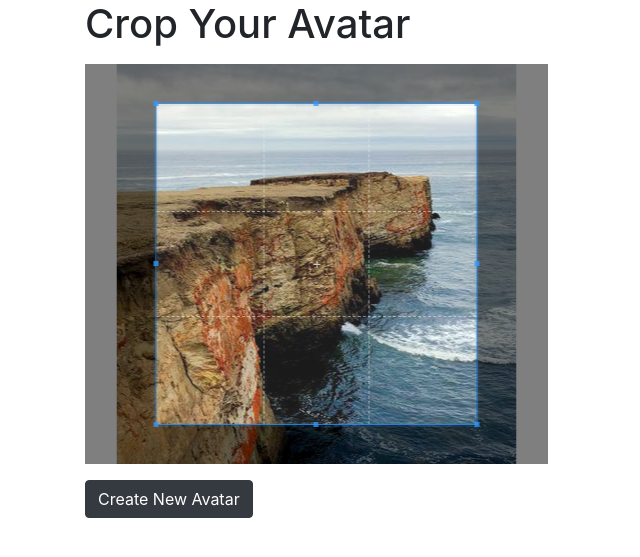
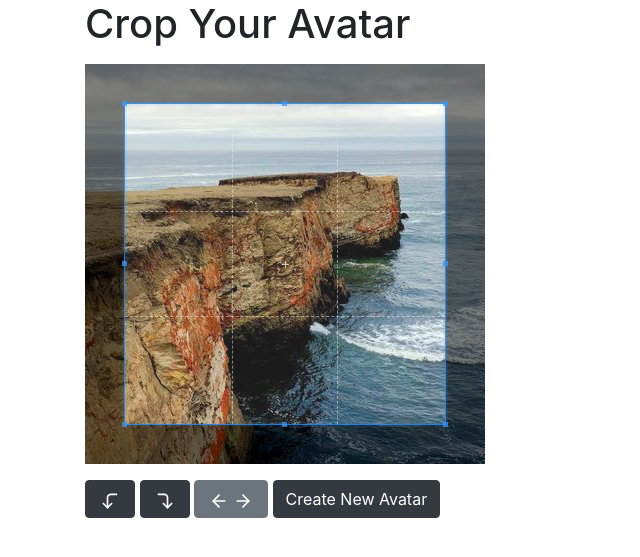
Before and after one commit to orion62996/techdegree_project_7, a Django app: page /accounts/crop-avatar in a window 1280 px wide. Shown: the part 56-613 px from the top of the page, without its empty margins (0-640 px from the left). Run offline with Django 3.2, Linux system fonts and the light colour scheme; the visitor is signed in with stand-in values (Sample User, id 1); data comes from the database, SQL or seed files in the repository; some libraries are stand-ins or nearby versions.

Commit message:
Added rotate and flip features

```diff
--- a/user_profile/accounts/forms.py
+++ b/user_profile/accounts/forms.py
@@ -96,5 +96,7 @@ class UserAvatarForm(forms.ModelForm):
 class CropAvatarForm(forms.Form):
     x = forms.FloatField(widget=forms.HiddenInput())
     y = forms.FloatField(widget=forms.HiddenInput())
-    w = forms.FloatField(widget=forms.HiddenInput())
-    h = forms.FloatField(widget=forms.HiddenInput())
+    width = forms.FloatField(widget=forms.HiddenInput())
+    height = forms.FloatField(widget=forms.HiddenInput())
+    rotate = forms.IntegerField(widget=forms.HiddenInput())
+    flip = forms.IntegerField(widget=forms.HiddenInput())
--- a/user_profile/accounts/templates/accounts/crop_avatar.html
+++ b/user_profile/accounts/templates/accounts/crop_avatar.html
@@ -15,10 +15,16 @@
   <form method="POST" enctype="multipart/form-data">
     {% csrf_token %}
     {{ crop_avatar_form }}
-    <div class="col-5 my-3 px-0">
+
+
+    <div class="crop-box-square my-3">
       <img id="image" src="{{ user.userprofile.avatar.url }}">
     </div>
+    <button class="btn btn-dark" type="button" onclick="cropper.rotate(-90);"><i data-feather="corner-left-down"></i></button>
+    <button class="btn btn-dark" type="button" onclick="cropper.rotate(90);"><i data-feather="corner-right-down"></i></button>
+    <button class="btn btn-secondary" type="button" aria-pressed="false" id="flipToggle"><i data-feather="arrow-left"></i><i data-feather="arrow-right"></i></button>
     <button class="btn btn-dark" type="submit">Create New Avatar</button>
+
   </form>
 
 {% endblock %}
--- a/user_profile/accounts/views.py
+++ b/user_profile/accounts/views.py
@@ -194,13 +194,17 @@ def crop_avatar(request):
         if crop_avatar_form.is_valid():
             x = crop_avatar_form.cleaned_data['x']
             y = crop_avatar_form.cleaned_data['y']
-            w = crop_avatar_form.cleaned_data['w']
-            h = crop_avatar_form.cleaned_data['h']
+            w = crop_avatar_form.cleaned_data['width']
+            h = crop_avatar_form.cleaned_data['height']
+            rotate = crop_avatar_form.cleaned_data['rotate']
+            flip = crop_avatar_form.cleaned_data['flip']
 
             image = Image.open(user_profile.avatar)
-            cropped_image = image.crop((x, y, w+x, h+y))
-            resized_image = cropped_image.resize((400, 400), Image.ANTIALIAS)
-            resized_image.save(user_profile.avatar.path)
+            if flip == -1:
+                image = image.transpose(method=Image.FLIP_LEFT_RIGHT)
+            rotated_image = image.rotate(-rotate, expand=True)
+            cropped_image = rotated_image.crop((x, y, w+x, y+h))
+            cropped_image.save(user_profile.avatar.path)
             return HttpResponseRedirect(reverse('accounts:edit'))
     else:
         crop_avatar_form = forms.CropAvatarForm()
--- a/user_profile/assets/css/global.css
+++ b/user_profile/assets/css/global.css
@@ -59,3 +59,9 @@ meter[value="5"]::-moz-meter-bar { background: #009933; }
   border-top-width: 0;
   padding-left: 0;
 }
+
+.crop-box-square {
+  width: 400px;
+  height: 400px;
+  overflow: hidden;
+}
--- a/user_profile/assets/js/crop_avatar.js
+++ b/user_profile/assets/js/crop_avatar.js
@@ -1,13 +1,30 @@
-
 const image = document.getElementById("image");
 const cropper = new Cropper(image, {
-  viewMode: 1,
+  viewMode: 2,
   zoomable: false,
   aspectRatio: 1 / 1,
+  background: false,
   crop(event) {
     document.getElementById("id_x").value = event.detail.x;
     document.getElementById("id_y").value = event.detail.y;
-    document.getElementById("id_w").value = event.detail.width;
-    document.getElementById("id_h").value = event.detail.height;
+    document.getElementById("id_width").value = event.detail.width;
+    document.getElementById("id_height").value = event.detail.height;
+    document.getElementById("id_rotate").value = event.detail.rotate;
+    document.getElementById("id_flip").value = event.detail.scaleX;
   },
 });
+
+const toggle = document.querySelector('[aria-pressed]');
+const flipToggle = document.getElementById("flipToggle");
+
+toggle.addEventListener('click', (e) => {
+  if (toggle.ariaPressed === 'true') {
+    toggle.ariaPressed = 'false'
+    toggle.setAttribute('class', "btn btn-secondary");
+    cropper.scaleX(1);
+  } else {
+    toggle.ariaPressed = 'true'
+    toggle.setAttribute('class', "btn btn-primary");
+    cropper.scaleX(-1);
+  }
+});
--- a/user_profile/templates/index.html
+++ b/user_profile/templates/index.html
@@ -15,7 +15,7 @@
         <p class="lead text-center"><a class="text-black-50 text-decoration-none" href="{% url 'accounts:edit' %}">Add some information</a> to your <a class="text-black-50 text-decoration-none" href="{% url 'accounts:profile' %}">profile</p>
       {% else %}
         <img class="col-3 mx-auto d-block" src="{{ user.userprofile.avatar.url }}">
-        <p class="lead mt-2 text-center">Check out your <a class="text-black-50 text-decoration-none" href="{% url 'accounts:profile' %}">profile</a>!</p>
+        <p class="lead mt-2 text-center">Check out your <a class="text-black-50 text-decoration-none" href="{% url 'accounts:profile' %}">profile<i data-feather="arrow-right"></i></a></p>
       {% endif %}
     {% else %}
       <h1 class="display-4 text-center">Sign up and create a profile!</h1>
--- a/user_profile/templates/layout.html
+++ b/user_profile/templates/layout.html
@@ -33,7 +33,7 @@
       </ul>
       <ul class="navbar-nav mx-5 px-5 flex-row">
         {% if not user.is_authenticated %}
-          <li class="nav-item mr-4 {{ registration_page }}"><a class="nav-link" href="{% url 'accounts:register' %}">Register</a></li>
+          <li class="nav-item mr-4 {{ registration_page }}"><a class="nav-link" href="{% url 'accounts:register' %}">Register <i data-feather="user-plus"></i></a></li>
           <li class="nav-item {{ login_page }}"><a class="nav-link" href="{% url 'accounts:login' %}">Login<i data-feather="log-in"></i></a></li>
         {% else %}
           <li class="nav-item"><a class="nav-link" href="{% url 'accounts:logout' %}"><i data-feather="log-out"></i>Logout</a></li>
```
Also changed, not shown: user_profile/assets/js/edit_avatar.js (deleted).
